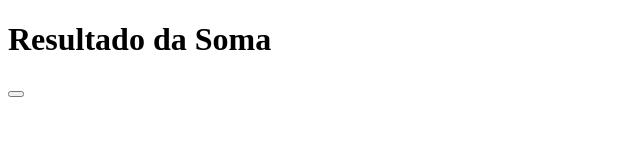
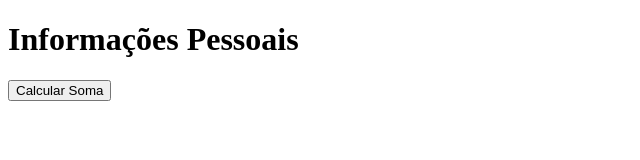
Before and after one commit to douglascaique/SENAI-Desenvolvimento-De-Sistemas, a plain HTML site: page Implementacao-De-Sistemas/aula02/index.html in a window 1280 px wide. Shown: the whole page, without its empty margins (0-640 px from the left). Drawn offline with Linux system fonts and the light colour scheme.

Commit message:
Att senai

```diff
--- a/Implementacao-De-Sistemas/aula02/index.html
+++ b/Implementacao-De-Sistemas/aula02/index.html
@@ -6,9 +6,9 @@
     <title>Aula 2</title>
 </head>
 <body>
-    <h1>Resultado da Soma</h1>
+    <h1>Informações Pessoais</h1>
     <p id="resultado"></p>
-    <button onclick="mostrarResultado()"></button>
+    <button onclick="mostrarResultado()">Calcular Soma</button>
 
 
 
```
